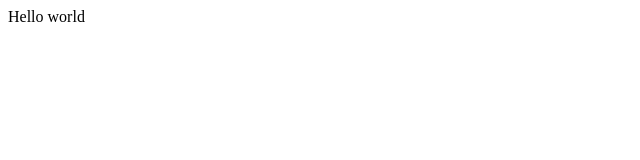
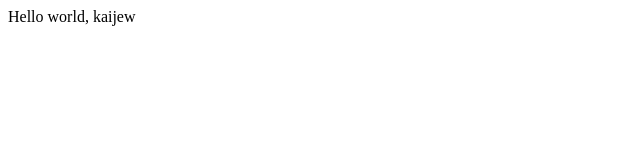
Before and after one commit to kaijew/opentutorials-kaijew, a plain HTML site: page index.html in a window 1280 px wide. Shown: the full height of the page, 0-640 px from the left. Drawn offline with Linux system fonts and the light colour scheme.

Commit message:
change index.html

```diff
--- a/index.html
+++ b/index.html
@@ -19,6 +19,6 @@
 	</head>
 
 	<body>
-		Hello world
+		Hello world, kaijew
 	</body>
 </html>
```
